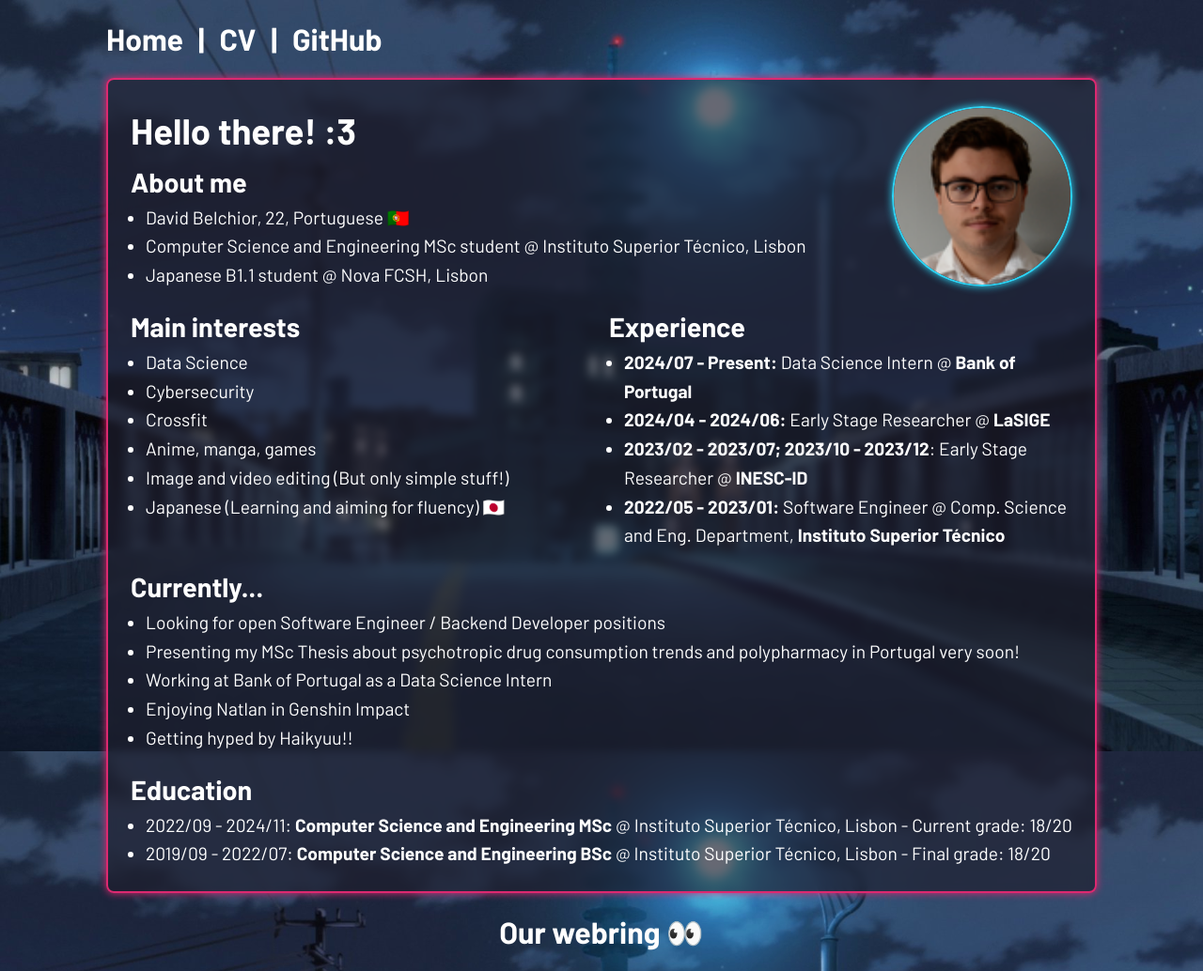
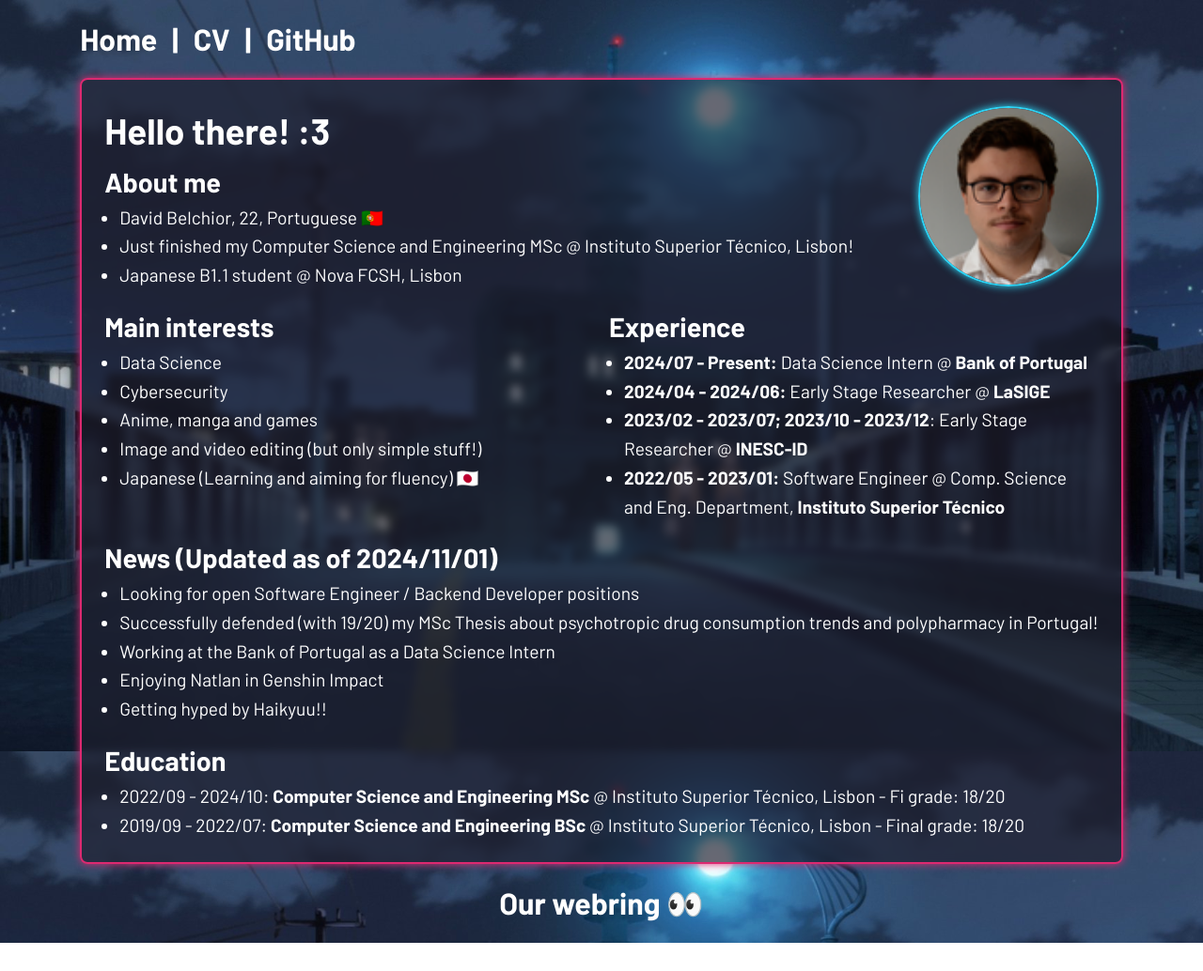
Before and after one commit to DavidAkaFunky/davidakafunky.github.io, an Astro site: page / in a window 1280 px wide. Shown: the whole page at 94% size. After the commit the page ends 1004 px from the top, so only its background shows below. Built offline with nearby package versions, Linux system fonts and the light colour scheme; Astro itself is replaced by a stand-in of ours; no server answers.

Commit message:
Finished my thesis!

```diff
--- a/src/components/home/CurrentActivity.astro
+++ b/src/components/home/CurrentActivity.astro
@@ -1,9 +1,9 @@
 <div>
-  <h2>Currently...</h2>
+  <h2>News (Updated as of 2024/11/01)</h2>
   <ul>
     <li>Looking for open Software Engineer / Backend Developer positions</li>
-    <li>Presenting my MSc Thesis about psychotropic drug consumption trends and polypharmacy in Portugal very soon!</li>
-    <li>Working at Bank of Portugal as a Data Science Intern</li>
+    <li>Successfully defended (with 19/20) my MSc Thesis about psychotropic drug consumption trends and polypharmacy in Portugal!</li>
+    <li>Working at the Bank of Portugal as a Data Science Intern</li>
     <li>Enjoying Natlan in Genshin Impact</li>
     <li>Getting hyped by Haikyuu!!</li>
   </ul>
--- a/src/components/home/Education.astro
+++ b/src/components/home/Education.astro
@@ -1,7 +1,7 @@
 <div>
   <h2>Education</h2>
   <ul>
-    <li>2022/09 - 2024/11: <b>Computer Science and Engineering MSc</b> @ Instituto Superior Técnico, Lisbon - Current grade: 18/20</li>
+    <li>2022/09 - 2024/10: <b>Computer Science and Engineering MSc</b> @ Instituto Superior Técnico, Lisbon - Fi grade: 18/20</li>
     <li>2019/09 - 2022/07: <b>Computer Science and Engineering BSc</b> @ Instituto Superior Técnico, Lisbon - Final grade: 18/20</li>
   </ul>
 </div>
--- a/src/components/home/Interests.astro
+++ b/src/components/home/Interests.astro
@@ -3,9 +3,8 @@
   <ul>
     <li>Data Science</li>
     <li>Cybersecurity</li>
-    <li>Crossfit</li>
-    <li>Anime, manga, games</li>
-    <li>Image and video editing (But only simple stuff!)</li>
+    <li>Anime, manga and games</li>
+    <li>Image and video editing (but only simple stuff!)</li>
     <li>Japanese (Learning and aiming for fluency) 🇯🇵</li>
   </ul>
 </div>
--- a/src/components/home/Introduction.astro
+++ b/src/components/home/Introduction.astro
@@ -2,7 +2,7 @@
   <h2>About me</h2>
   <ul>
     <li>David Belchior, 22, Portuguese 🇵🇹</li>
-    <li>Computer Science and Engineering MSc student @ Instituto Superior Técnico, Lisbon</li>
+    <li>Just finished my Computer Science and Engineering MSc @ Instituto Superior Técnico, Lisbon!</li>
     <li>Japanese B1.1 student @ Nova FCSH, Lisbon</li>
   </ul>
 </div>
```
Also changed, not shown: 1 other file.
